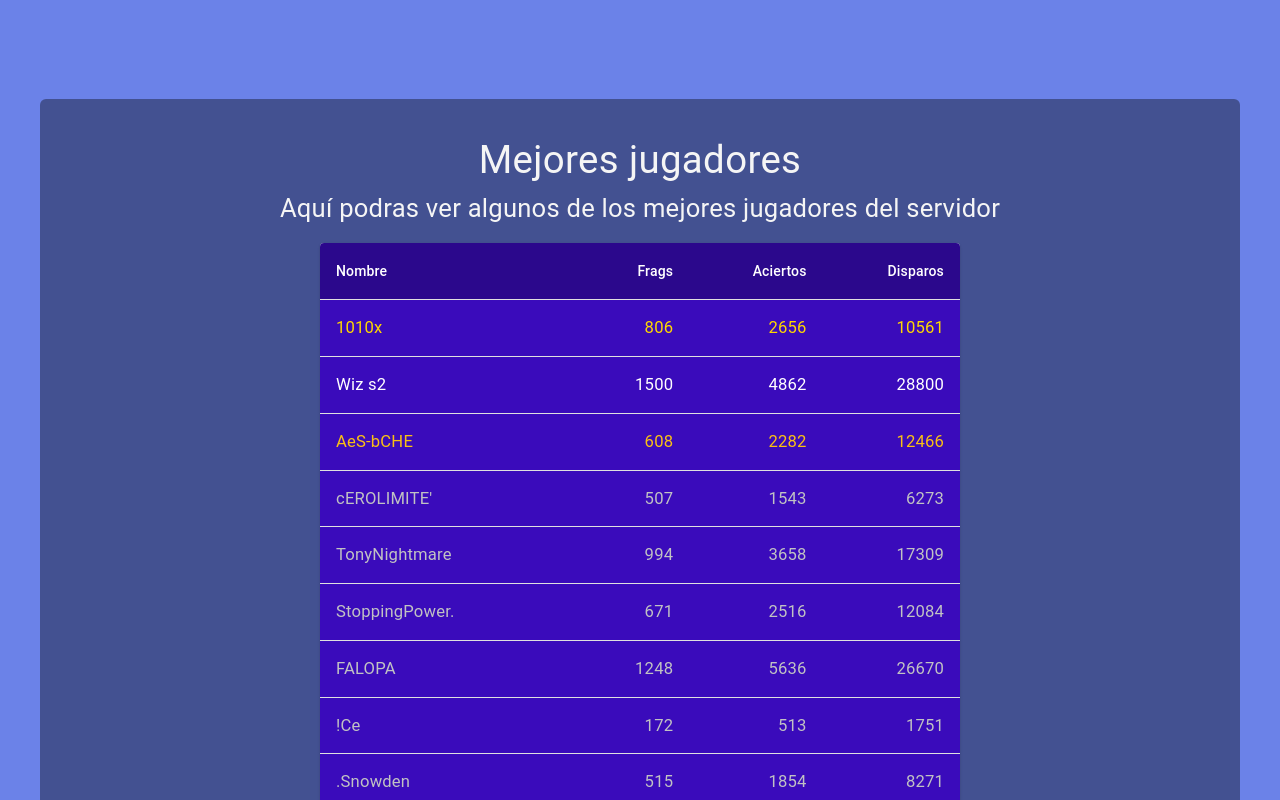
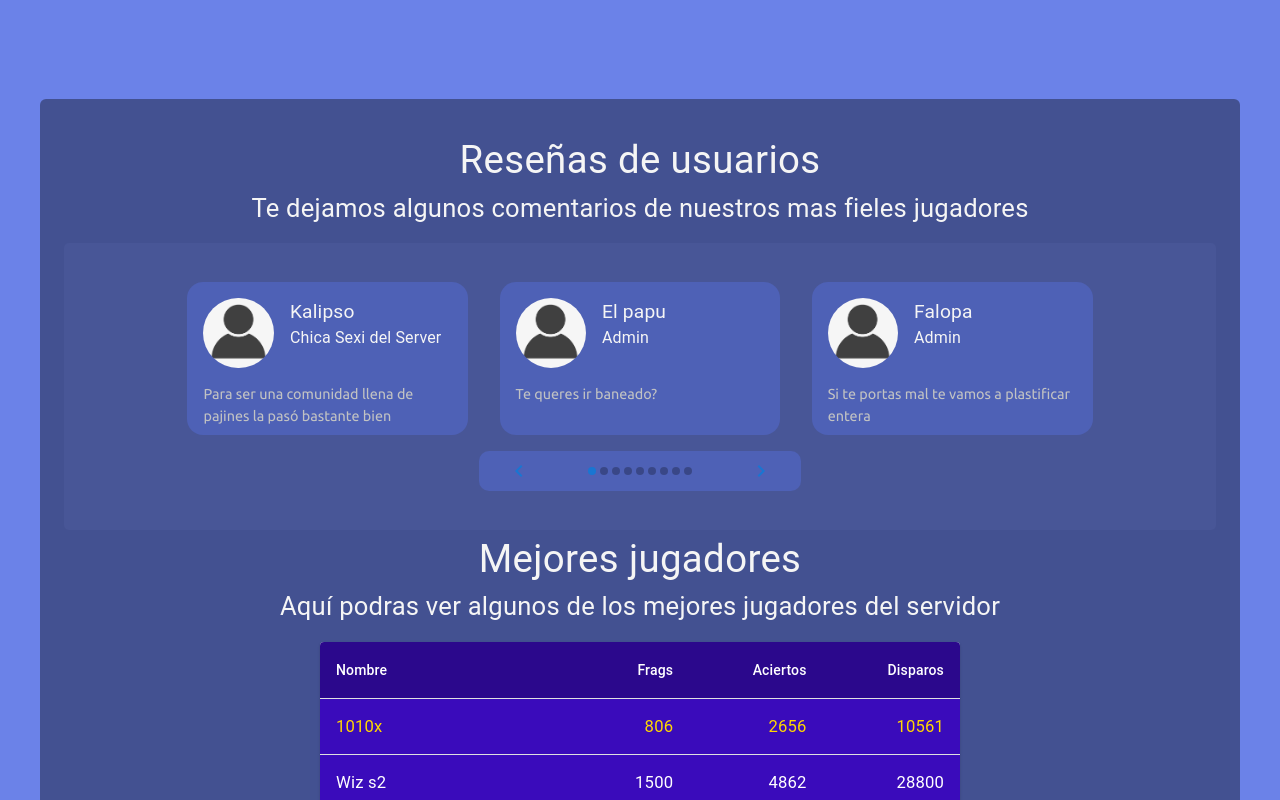
Before and after one commit to SK-ClaudioBustos/fisuras-gaming, a Next.js app: page / in a window 1280 px wide. Shown: the part 480-1280 px from the top of the page. Built offline with nearby package versions, Linux system fonts and the light colour scheme.

Commit message:
feat: seccion de comentarios de usuarios

```diff
--- /dev/null
+++ b/src/app/components/UserReview.tsx
@@ -0,0 +1,69 @@
+import { Typography } from "@mui/material";
+import Avatar from "@mui/material/Avatar";
+import Box from "@mui/material/Box";
+import { styled } from "@mui/material/styles";
+
+const DivRoot = styled("div")(() => ({
+    width: "30%",
+    transition: "0.3s",
+    position: "relative",
+}));
+
+const ColumnCard = styled("div")(() => ({
+    display: "flex",
+    flexDirection: "column",
+    zIndex: 1,
+    position: "relative",
+    borderRadius: "1rem",
+    backgroundColor: "#4E61B6",
+    transition: "0.4s",
+    height: "100%",
+}));
+
+const AvatarLogo = styled(Avatar)(() => ({
+    width: "5.5vw",
+    height: "5.5vw",
+    borderRadius: "50%",
+}));
+
+interface PropsUserReview {
+    title: string;
+    subtitle: string;
+    description: React.ReactNode;
+    thumbnail: string;
+}
+
+export const UserReview = (props: PropsUserReview) => {
+    const {
+        title,
+        subtitle,
+        description,
+        thumbnail,
+    } = props;
+    return (
+        <DivRoot>
+            <ColumnCard>
+                <Box display="flex" p={2} gap={2} flexWrap="nowrap">
+                    <AvatarLogo variant={"rounded"} src={thumbnail} />
+                    <Box>
+                        <Typography fontSize={"1.2rem"}>
+                            {title}
+                        </Typography>
+                        <Typography fontSize={"1rem"}>
+                            {subtitle}
+                        </Typography>
+                    </Box>
+                </Box>
+                <Box
+                    pb={1}
+                    px={2}
+                    color={"#c1c2c3"}
+                    fontSize={"0.90rem"}
+                    flexGrow={1}
+                >
+                    {description}
+                </Box>
+            </ColumnCard>
+        </DivRoot>
+    );
+}
--- /dev/null
+++ b/src/app/components/UsersReviewsGallery.tsx
@@ -0,0 +1,86 @@
+import KeyboardArrowLeft from '@mui/icons-material/KeyboardArrowLeft';
+import KeyboardArrowRight from '@mui/icons-material/KeyboardArrowRight';
+import { Typography } from '@mui/material';
+import Box from '@mui/material/Box';
+import Button from '@mui/material/Button';
+import MobileStepper from '@mui/material/MobileStepper';
+import { useTheme } from '@mui/material/styles';
+import { useState } from "react";
+import ReseniasUsuarios from "../data/usersData";
+import { UserReview } from "./UserReview";
+
+export default function TextMobileStepper() {
+
+  const cantidadResenias = ReseniasUsuarios.length;
+
+  const theme = useTheme();
+  const [activeStep, setActiveStep] = useState(0);
+
+  const handleNext = () => {
+    setActiveStep(activeStep === cantidadResenias - 1 ? 0 : activeStep + 1);
+  };
+  const handleBack = () => {
+    setActiveStep(activeStep === 0 ? cantidadResenias - 1 : activeStep - 1);
+  };
+  const anterior = activeStep === 0 ? cantidadResenias - 1 : activeStep - 1;
+  const siguiente = activeStep === cantidadResenias - 1 ? 0 : activeStep + 1;
+
+  return (
+    <>
+      <Box sx={{ display: "flex", flexDirection: "column", textAlign: "center", marginBottom: "1rem" }}>
+        <Typography fontSize={"3vw"}>
+          Reseñas de usuarios
+        </Typography>
+        <Typography fontSize={"2vw"}>
+          Te dejamos algunos comentarios de nuestros mas fieles jugadores
+        </Typography>
+      </Box>
+      <Box sx={{ borderRadius: "5px", backgroundColor: "#485697", padding: "3vw", margin: "auto", justifyItems: "center" }}>
+
+        <Box sx={{ display: "flex", flexDirection: "row", justifyContent: "space-around" }}>
+          <UserReview
+            title={ReseniasUsuarios[anterior].nombre}
+            description={ReseniasUsuarios[anterior].descripcion}
+            subtitle={ReseniasUsuarios[anterior].rango}
+            thumbnail="./img/user.png" />
+          <UserReview title={ReseniasUsuarios[activeStep].nombre} description={ReseniasUsuarios[activeStep].descripcion} subtitle={ReseniasUsuarios[activeStep].rango} thumbnail="./img/user.png" />
+          <UserReview
+            title={ReseniasUsuarios[siguiente].nombre}
+            description={ReseniasUsuarios[siguiente].descripcion}
+            subtitle={ReseniasUsuarios[siguiente].rango}
+            thumbnail="./img/user.png" />
+        </Box>
+
+        <MobileStepper
+          variant="dots"
+          steps={cantidadResenias}
+          position="static"
+          activeStep={activeStep}
+          sx={{ backgroundColor: "#4E61B6", borderRadius: "10px", height: "5vh", width: "30%", margin: "2vh auto auto auto" }}
+          nextButton={
+            <Button
+              size="small"
+              onClick={handleNext}
+            >
+              {theme.direction === 'rtl' ? (
+                <KeyboardArrowLeft />
+              ) : (
+                <KeyboardArrowRight />
+              )}
+            </Button>
+          }
+          backButton={
+            <Button size="small" onClick={handleBack}>
+              {theme.direction === 'rtl' ? (
+                <KeyboardArrowRight />
+              ) : (
+                <KeyboardArrowLeft />
+              )}
+            </Button>
+          }
+        />
+      </Box>
+    </>
+
+  );
+}
--- a/src/app/data/socialMediaData.tsx
+++ b/src/app/data/socialMediaData.tsx
@@ -1,5 +1,6 @@
 import InstagramIcon from '@mui/icons-material/Instagram';
 import WhatsAppIcon from '@mui/icons-material/WhatsApp';
+import DiscordIcon from '../icons/DiscordIcon';
 
 const SocialMediaData = [
     {
@@ -11,6 +12,11 @@ const SocialMediaData = [
         icon: <InstagramIcon sx={{ fontSize: "5.5vw" }} />,
         description: "Siguenos en nuestra cuenta de instagram donde podras estar atento a cualquier evento que haga la comunidad, participar de torneos, ver los mejores jugadores del mes y mucho más!",
         primaryColor: "linear-gradient(41deg, rgba(131,58,180,1) 0%, rgba(253,29,29,1) 48%, rgba(252,176,69,1) 100%)"
+    },
+    {
+        icon: <DiscordIcon width={"5.5vw"} height={"5.5vw"}/>,
+        description: "Entra a nuestro servidor de discord, donde podras compartir momentos con los jugadores mas fieles de nuestra comunidad",
+        primaryColor: "#0F3BAC"
     }
 ];
 
--- /dev/null
+++ b/src/app/data/usersData.ts
@@ -0,0 +1,55 @@
+export interface ReseniaUsuario {
+    nombre: string;
+    rango: string;
+    descripcion: string;
+}
+
+const ReseniasUsuarios: ReseniaUsuario[] = [
+    {
+        nombre: "El papu",
+        rango: "Admin",
+        descripcion: "Te queres ir baneado?"
+    },
+    {
+        nombre: "Falopa",
+        rango: "Admin",
+        descripcion: "Si te portas mal te vamos a plastificar entera"
+    },
+    {
+        nombre: "Your_Nightmare",
+        rango: "Admin",
+        descripcion: "Onichannnn"
+    },
+    {
+        nombre: "-SK-",
+        rango: "Jugador Casual",
+        descripcion: "Un muy buen server para entrar a jugar despues de un día agotador"
+    },
+    {
+        nombre: "Wis",
+        rango: "Staff",
+        descripcion: "SK te amo"
+    },
+    {
+        nombre: "ElJudas",
+        rango: "Admin",
+        descripcion: "Un muy buen servidor para despejarse después de una paja"
+    },
+    {
+        nombre: "Optica Mabel",
+        rango: "Jugador Casual",
+        descripcion: "En este servidor se busca respetar a los demás y pasarla bien"
+    },
+    {
+        nombre: "El Tiki",
+        rango: "Admin",
+        descripcion: "Que bueno que estoy la ptm"
+    },
+    {
+        nombre: "Kalipso",
+        rango: "Chica Sexi del Server",
+        descripcion: "Para ser una comunidad llena de pajines la pasó bastante bien"
+    }
+];
+
+export default ReseniasUsuarios;
--- /dev/null
+++ b/src/app/icons/DiscordIcon.tsx
@@ -0,0 +1,4 @@
+import * as React from "react";
+import type { SVGProps } from "react";
+const DiscordIcon = (props: SVGProps<SVGSVGElement>) => <svg viewBox="0 0 256 199" width="1em" height="1em" xmlns="http://www.w3.org/2000/svg" preserveAspectRatio="xMidYMid" {...props}><path d="M216.856 16.597A208.502 208.502 0 0 0 164.042 0c-2.275 4.113-4.933 9.645-6.766 14.046-19.692-2.961-39.203-2.961-58.533 0-1.832-4.4-4.55-9.933-6.846-14.046a207.809 207.809 0 0 0-52.855 16.638C5.618 67.147-3.443 116.4 1.087 164.956c22.169 16.555 43.653 26.612 64.775 33.193A161.094 161.094 0 0 0 79.735 175.3a136.413 136.413 0 0 1-21.846-10.632 108.636 108.636 0 0 0 5.356-4.237c42.122 19.702 87.89 19.702 129.51 0a131.66 131.66 0 0 0 5.355 4.237 136.07 136.07 0 0 1-21.886 10.653c4.006 8.02 8.638 15.67 13.873 22.848 21.142-6.58 42.646-16.637 64.815-33.213 5.316-56.288-9.08-105.09-38.056-148.36ZM85.474 135.095c-12.645 0-23.015-11.805-23.015-26.18s10.149-26.2 23.015-26.2c12.867 0 23.236 11.804 23.015 26.2.02 14.375-10.148 26.18-23.015 26.18Zm85.051 0c-12.645 0-23.014-11.805-23.014-26.18s10.148-26.2 23.014-26.2c12.867 0 23.236 11.804 23.015 26.2 0 14.375-10.148 26.18-23.015 26.18Z" fill="#5865F2" /></svg>;
+export default DiscordIcon;
--- a/src/app/page.tsx
+++ b/src/app/page.tsx
@@ -1,12 +1,14 @@
-
+"use client"
 import { Box } from "@mui/material";
 import CircularBox from "./components/CircularBox";
 import TablePlayerScore from './components/TablePlayerScore';
 import SocialMediaData from "./data/socialMediaData";
+import UsersReviewsGallery from "./components/UsersReviewsGallery";
 
 export default function Home() {
   return (
     <Box sx={{ paddingY: "2rem" }}>
+      <UsersReviewsGallery />
       <TablePlayerScore />
       {
         SocialMediaData.map((socialMedia, key) => (
```
Also changed, not shown: public/img/user.png (added).
